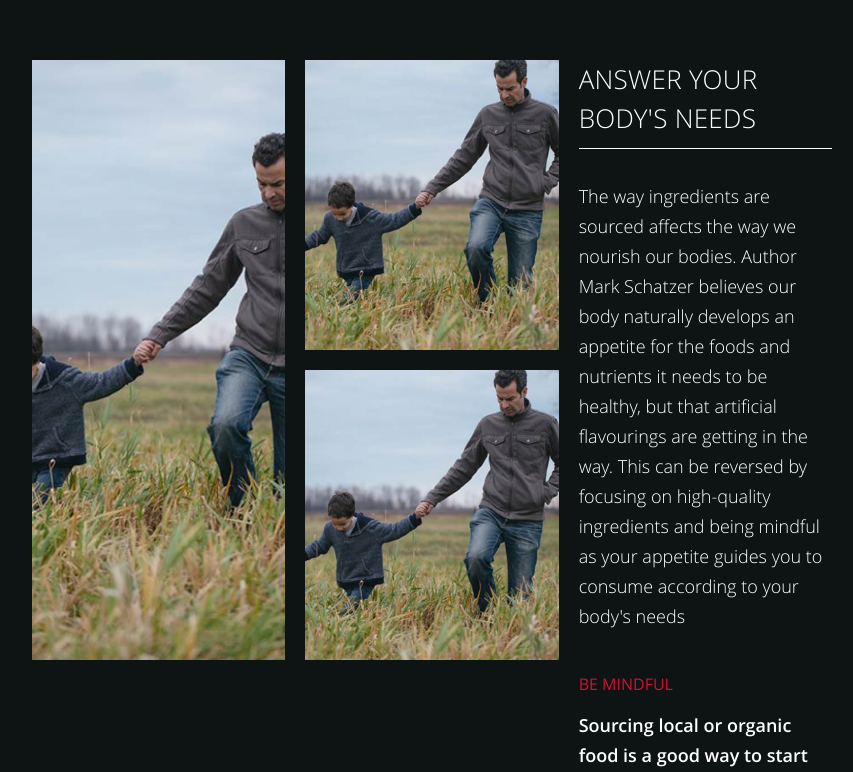
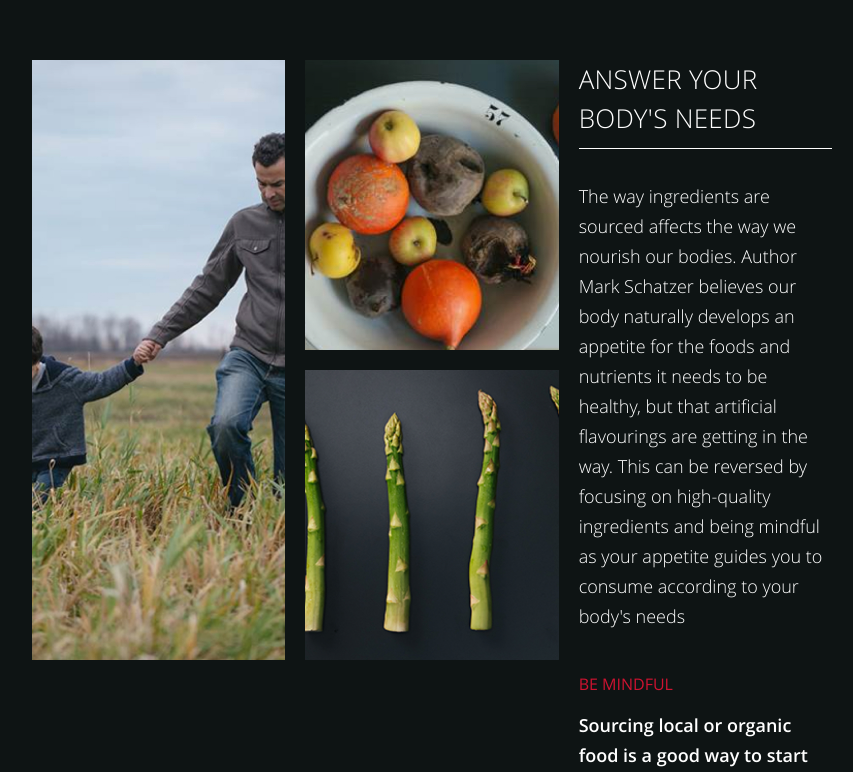
Before and after one commit to jbelleza29/orchard-static-site, a React (Vite) app: page / in a window 1280 px wide. Shown: the part 180-952 px from the top of the page, without its empty margins (208-1061 px from the left). Built offline with nearby package versions, Linux system fonts and the light colour scheme.

Commit message:
change to the proper image source

```diff
--- a/src/App.jsx
+++ b/src/App.jsx
@@ -1,7 +1,12 @@
 import './App.css';
+import imageOne from './assets/component-01/Image-01.jpg';
+import imageOne2x from './assets/component-01/Image-01@2x.jpg';
+import imageTwo from './assets/component-01/Image-02.jpg';
+import imageTwo2x from './assets/component-01/Image-02@2x.jpg';
+import imageThree from './assets/component-01/Image-03.jpg';
+import imageThree2x from './assets/component-01/Image-03@2x.jpg';
+
 import Image from './components/Image';
-import imageOne from './assets/component-01/image-01.jpg';
-import imageOne2x from './assets/component-01/image-01@2x.jpg';
 
 function App() {
   // mock cms data
@@ -24,16 +29,16 @@ function App() {
         />
         <div className="split-section">
           <Image
-            alt="father and son walking"
-            src={imageOne}
-            srcDesktop={imageOne2x}
+            alt="bowl of fruits"
+            src={imageTwo}
+            srcDesktop={imageTwo2x}
             width={380}
           height={290}
           />
           <Image
-            src={imageOne}
-            srcDesktop={imageOne2x}
-            alt="father and son walking"
+            src={imageThree}
+            srcDesktop={imageThree2x}
+            alt="stalks of asparagus"
             width={380}
             height={290}
           />
```
